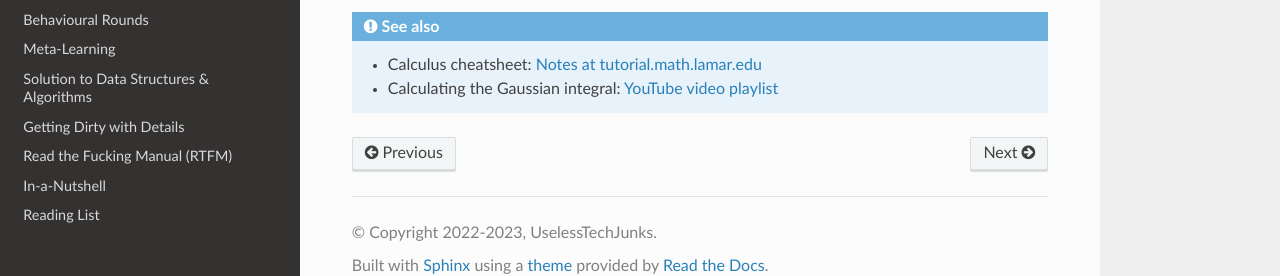
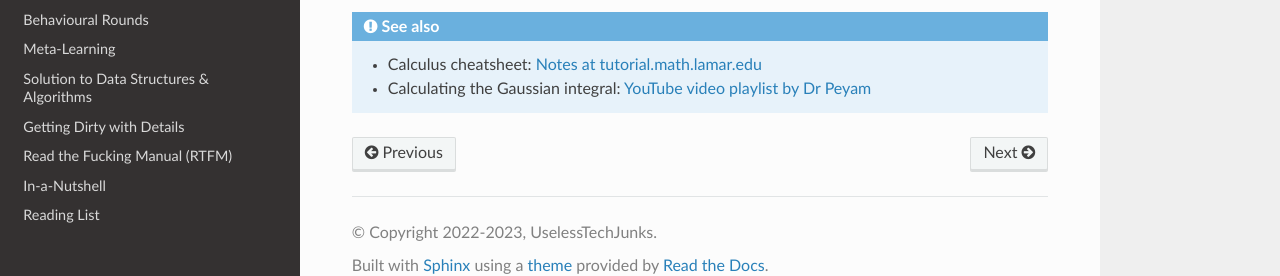
Before and after one commit to uselesstechjunks/leetcode, a Sphinx documentation site: the page built from docs/source/math/prereq.rst, in a window 1280 px wide and 900 px high, scrolled down 1239 px. Shown: the part 599-875 px from the top of the window. Built offline with Sphinx 7.4.7 and the Read the Docs theme 2.0.0, drawn with Linux system fonts in a browser that asks for light colours.

Commit message:
Update prereq.rst

```diff
--- a/docs/source/math/prereq.rst
+++ b/docs/source/math/prereq.rst
@@ -57,4 +57,4 @@ For double integral of a function :math:`f(x,y)` in a rectangular region :math:`
 
 .. seealso::
  * Calculus cheatsheet: `Notes at tutorial.math.lamar.edu <https://tutorial.math.lamar.edu/pdf/calculus_cheat_sheet_all.pdf>`_
- * Calculating the Gaussian integral: `YouTube video playlist <https://www.youtube.com/watch?v=HcneBkidSDQ&list=PLJb1qAQIrmmCgLyHWMXGZnioRHLqOk2bW>`_
+ * Calculating the Gaussian integral: `YouTube video playlist by Dr Peyam <https://www.youtube.com/watch?v=HcneBkidSDQ&list=PLJb1qAQIrmmCgLyHWMXGZnioRHLqOk2bW>`_
```
